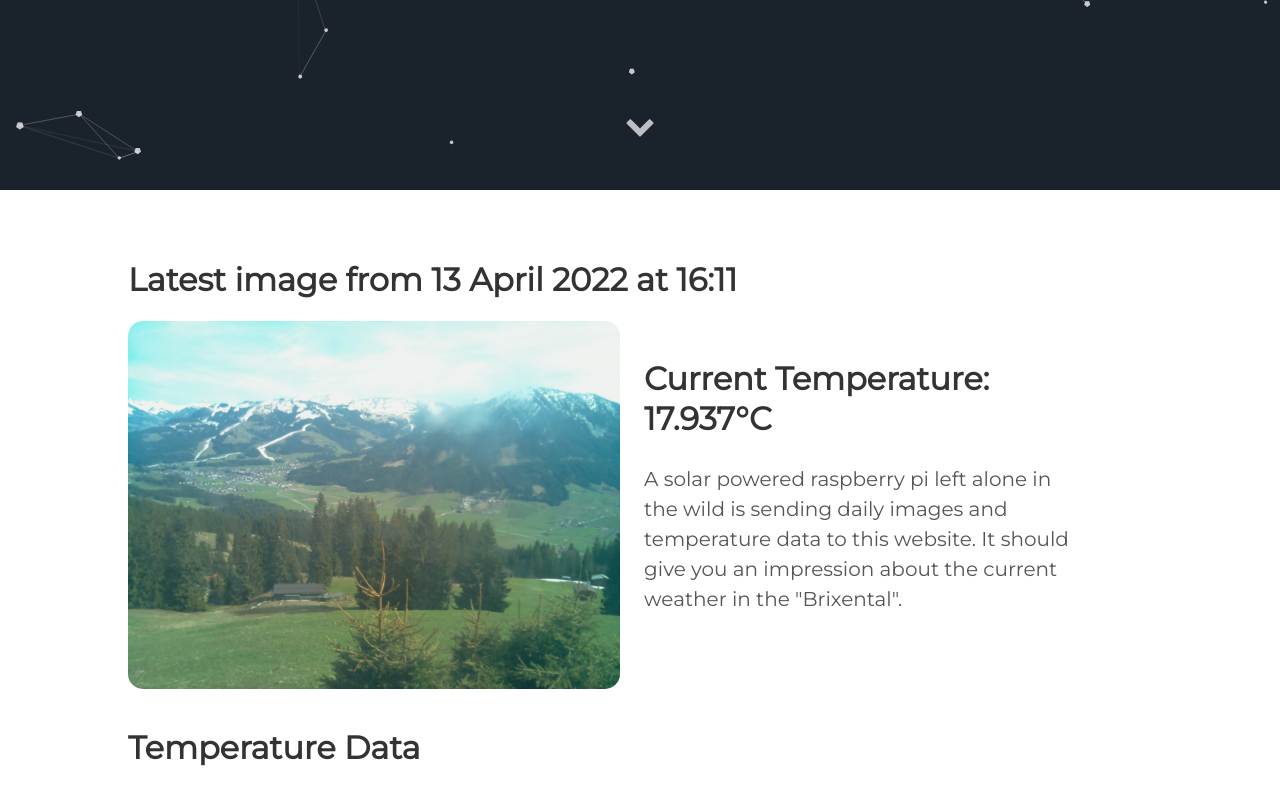
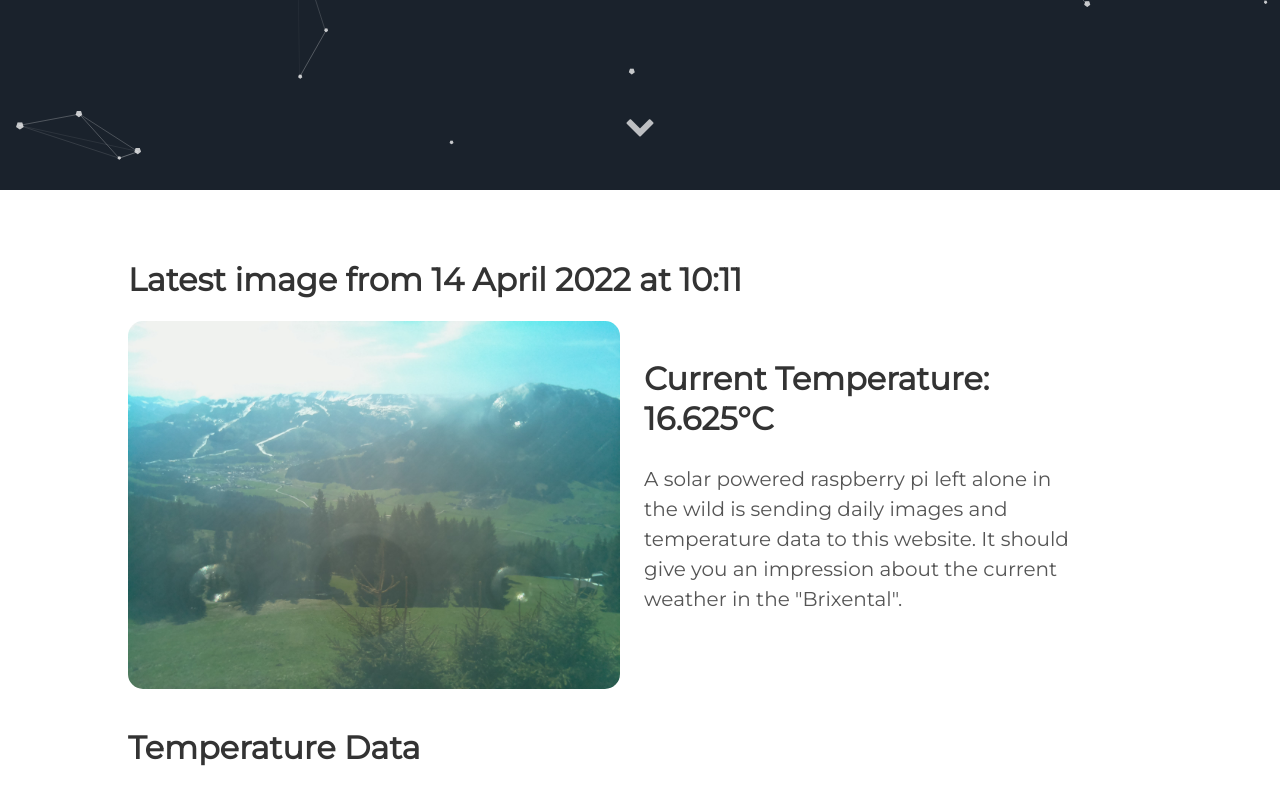
Before and after one commit to vektorious/vektorious.github.io, a Jekyll site: the page built from resources/huette.md, in a window 1280 px wide and 900 px high, scrolled down 710 px. Shown: the top 805 px of the window. Built offline with Jekyll 4.4.1, drawn with Linux system fonts in a browser that asks for light colours.

Commit message:
I'm a bot beep boop

```diff
--- a/resources/huette.md
+++ b/resources/huette.md
@@ -6,13 +6,13 @@ image: '/assets/img/'
 description: 'Live image from the Austrian alps'
 twitter_text: ' '
 ---
-## Latest image from 13 April 2022 at 16:11
+## Latest image from 14 April 2022 at 10:11
 <div class="huette">
   <div class="huette-image">
     <img src="{{ "/assets/img/huette.jpg" | prepend: site.baseurl }}">
   </div>
   <div class="huette-text">
-        <h2>Current Temperature: 17.937°C</h2>
+        <h2>Current Temperature: 16.625°C</h2>
         <p>A solar powered raspberry pi left alone in the wild is sending daily images and temperature data to this website. It should give you an impression about the current weather in the "Brixental".</p>
 
   </div>
```
Also changed, not shown: rpi-script/2022-04-14_100946.txt (renamed from rpi-script/2022-04-13_160945.txt, +5 -5 lines), rpi-script/huette.md (+2 -2 lines), assets/img/huette.jpg, assets/img/temp_plot.png, rpi-script/temp_plot.png, 1 other file.
